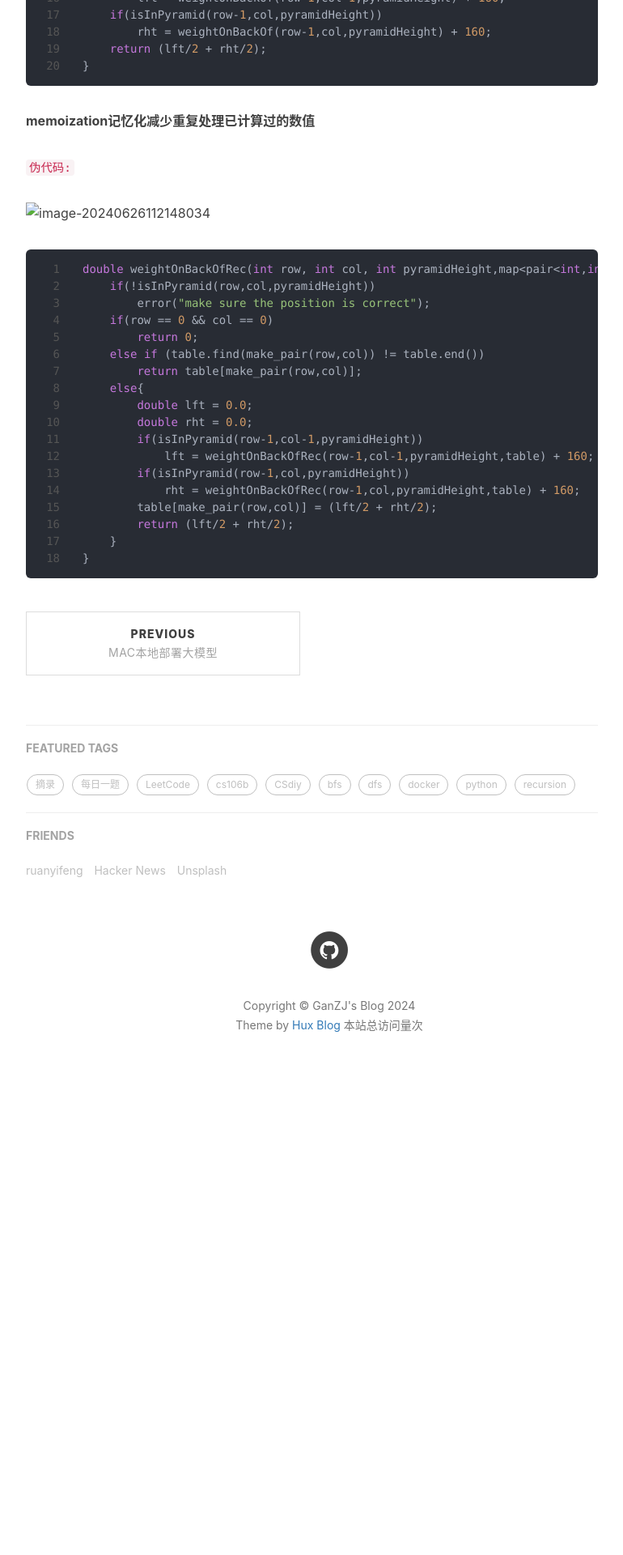
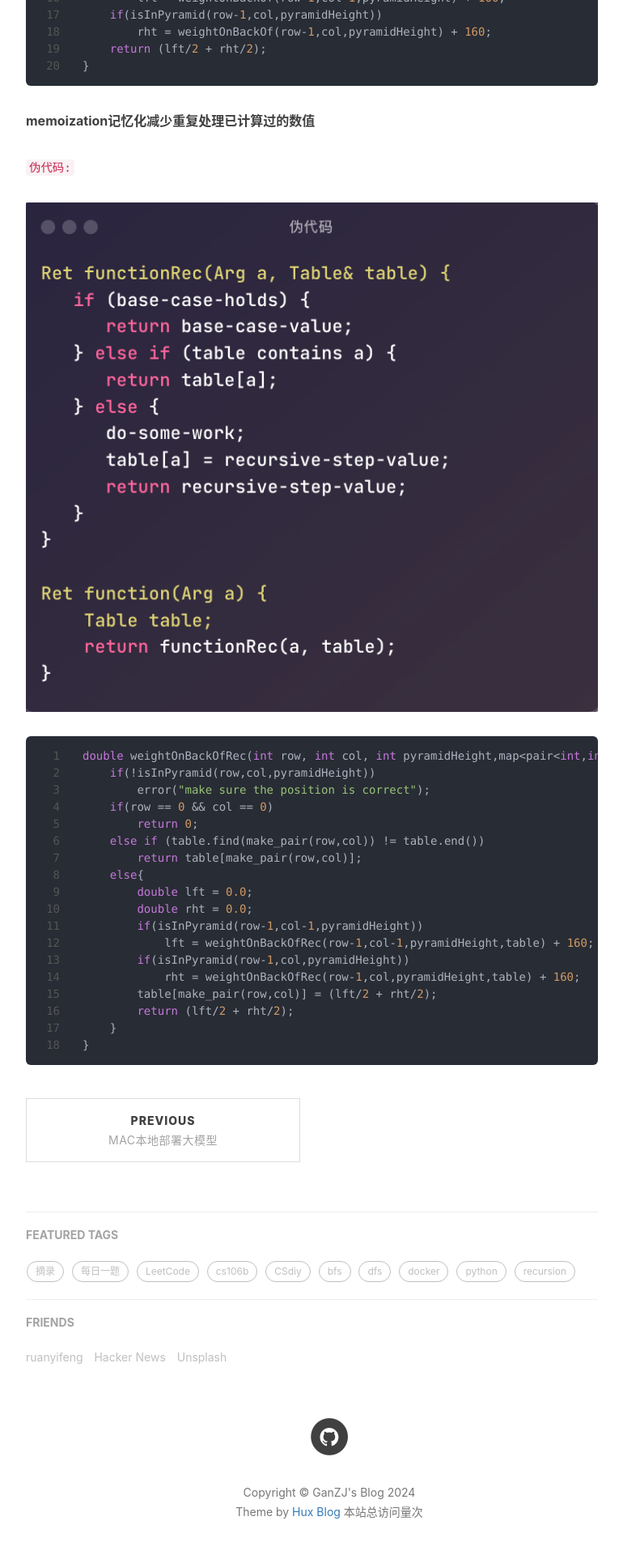
Before and after one commit to Lhrek/Lhrek.github.io, a Jekyll site: the page built from _posts/2024-6-24-cs106b_A3.md, in a window 1280 px wide. Shown: the part 2376-4296 px from the top of the page at 81% size, without its empty margins (233-1003 px from the left). Built offline with Jekyll 4.4.1, drawn with Linux system fonts in a browser that asks for light colours; nearby versions of some CDN libraries; comment, search, counter and statistics services are not loaded; before the commit the page ends 3746 px from its top, so only the background shows below that.

Commit message:
mac commit

````diff
--- a/_posts/2024-6-24-cs106b_A3.md
+++ b/_posts/2024-6-24-cs106b_A3.md
@@ -76,7 +76,7 @@ double weightOnBackOf(int row, int col, int pyramidHeight) {
 
 `伪代码:`
 
-![image-20240626112148034](../img/in-post/image-20240626112148034.png)
+![image-20240626112148034](/img/in-post/image-20240626112148034.png)
 
 ```cpp
 double weightOnBackOfRec(int row, int col, int pyramidHeight,map<pair<int,int>,double>& table){
````
